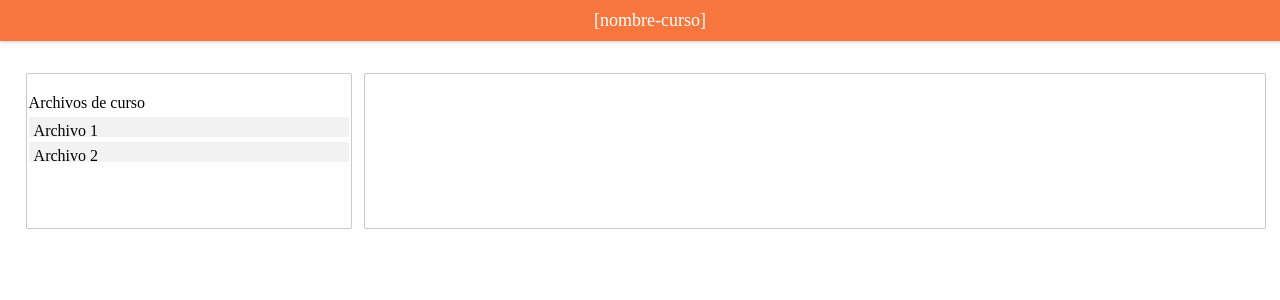
After one commit to naujraliuga/APWE, a PHP site: page /curso.php in a window 1280 px wide. The commit adds this page. Shown: the top 300 px of the page. Run offline with PHP 8.4, Linux system fonts and the light colour scheme.

```diff
--- /dev/null
+++ b/css/style_curso.css
@@ -0,0 +1,89 @@
+*{
+	padding : 0px;
+	margin  : 0px;
+}
+
+body{
+
+	background-color: #ffffff;
+}
+
+
+#container-main{
+
+	width: 100%;
+	min-height: 100%;
+	height: auto;
+	overflow: hidden;
+	position: relative;
+	float: left;
+	z-index: 1;
+}
+
+#title{
+
+	width: 100%;
+	height: auto;
+	text-align: center;
+	padding: 10px;
+	background-color: #F7763E;
+	color: #fff;
+	font-size: 18px;
+	box-shadow: 0px 1px 3px 0px rgba(0,0,0,0.21);
+	position: relative;
+	float: left;
+	z-index: 1;
+}
+
+#container-files{
+
+	width: 25%;
+	min-height: 150px;
+	height: auto;
+	overflow: hidden;
+	position: relative;
+	float: left;
+	margin-left: 2%;
+	margin-top: 2.5%;
+	margin-right: 1%;
+	border: solid 1px rgba(0,0,0,0.21);
+	border-radius: 2px;
+	overflow: hidden;
+	padding: 2px;
+	background-color: transparent;
+	z-index: 1;
+}
+
+#container-view-files{
+
+	width: 70%;
+	min-height: 150px;
+	height: auto;
+	overflow: hidden;
+	position: relative;
+	margin-top: 2.5%;
+	float: left;
+	border: solid 1px rgba(0,0,0,0.21);
+	border-radius: 2px;
+	overflow: hidden;
+	padding: 2px;
+	background-color: transparent;
+	z-index: 1;
+}
+
+.list-file{
+
+	width: auto;
+	height: 10px;
+	padding: 5px;
+	background-color: #f2f2f2;
+	position: relative;
+	margin-top: 5px;
+	overflow: hidden;
+	list-style: none;
+}
+
+.list-file:hover{
+
+	cursor: pointer;
+}
--- /dev/null
+++ b/curso.php
@@ -0,0 +1,24 @@
+<!DOCTYPE html>
+<html>
+<head>
+
+    <link rel="stylesheet" type="text/css" href="css/style_curso.css">
+	<title>:: [nombre-curso]</title>
+</head>
+<body>
+
+
+    <div id="container-main">
+        <section id="title">[nombre-curso]</section>
+    	<section id="container-files">
+    		<ul>
+    			<br> Archivos de curso <br>
+    			<li class="list-file">Archivo 1</li>
+    			<li class="list-file">Archivo 2</li>
+    		</ul>
+    	</section>
+    	<section id="container-view-files"></section>
+    </div>
+
+</body>
+</html>
```
Also changed, not shown: css/style_usuario.css (+42 -0 lines), js/scroll-usuario.js (+9 -0 lines), usuario.php (+25 -5 lines), img/bg_upload.png (added), img/upload.png (added).
